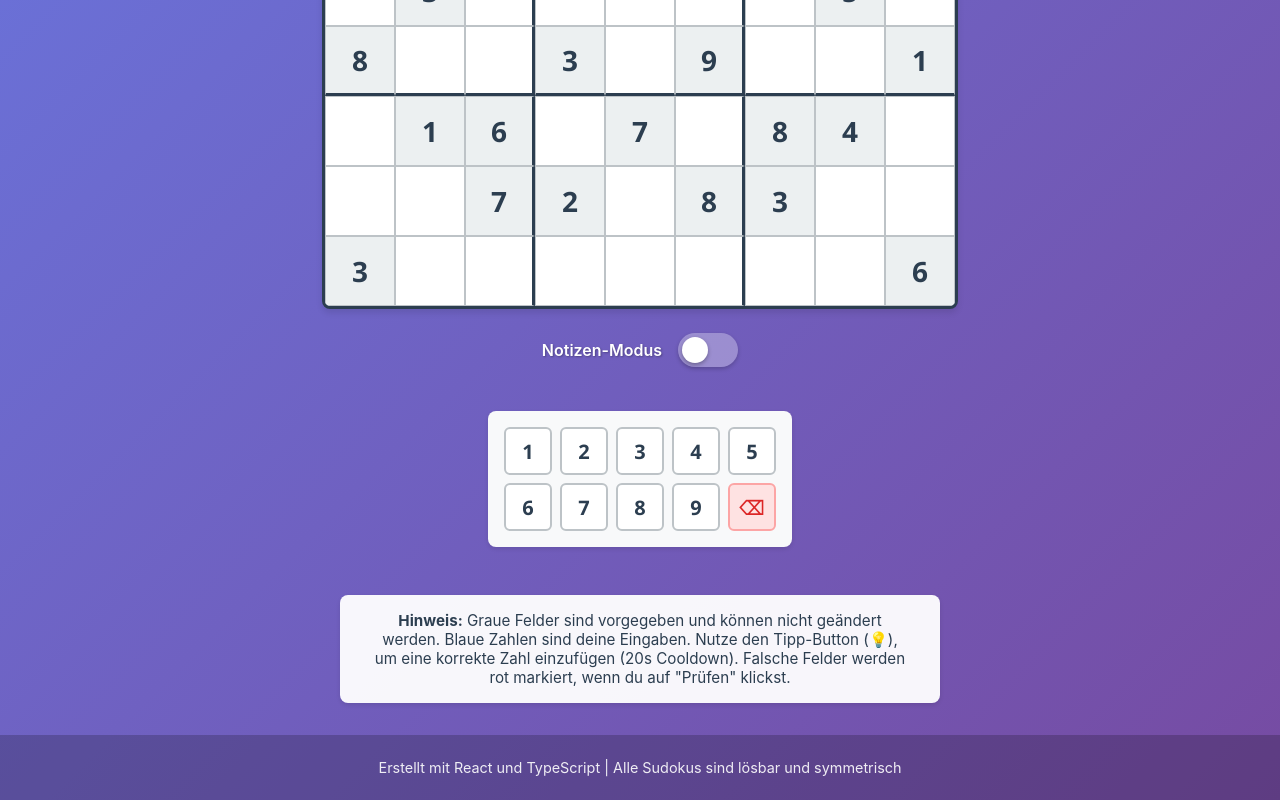
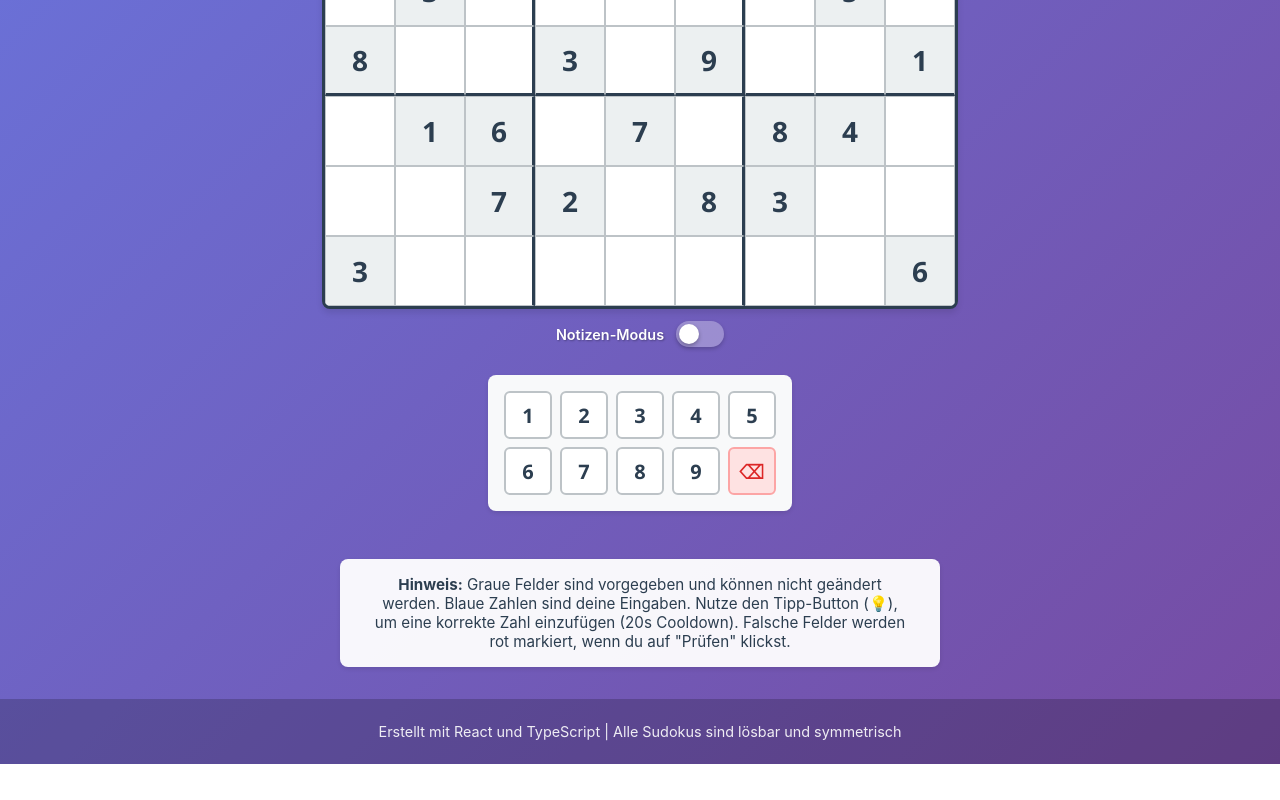
Before and after one commit to Noerdlich/sudoku-generator, a React (Create React App) app: page / in a window 1280 px wide. Shown: the part 790-1590 px from the top of the page. After the commit the page ends 1554 px from the top, so only its background shows below. Built offline with nearby package versions, Linux system fonts and the light colour scheme.

Commit message:
style: adjust notes toggle slider dimensions and spacing for improved UI

```diff
--- a/src/App.css
+++ b/src/App.css
@@ -207,7 +207,7 @@
 
 /* Toggle Slider für Notizen-Modus */
 .notes-toggle-slider {
-  margin: 1.5rem 0;
+  margin: 0.75rem 0 0.5rem;
   width: 100%;
   max-width: 600px;
 }
@@ -216,13 +216,13 @@
   display: flex;
   align-items: center;
   justify-content: center;
-  gap: 1rem;
+  gap: 0.75rem;
   cursor: pointer;
   user-select: none;
 }
 
 .toggle-text {
-  font-size: 1rem;
+  font-size: 0.9rem;
   font-weight: 600;
   color: white;
   text-shadow: 1px 1px 2px rgba(0, 0, 0, 0.3);
@@ -230,8 +230,8 @@
 
 .toggle-switch {
   position: relative;
-  width: 60px;
-  height: 34px;
+  width: 48px;
+  height: 26px;
 }
 
 .toggle-switch input {
@@ -249,17 +249,17 @@
   bottom: 0;
   background-color: rgba(255, 255, 255, 0.3);
   transition: 0.3s;
-  border-radius: 34px;
+  border-radius: 26px;
   box-shadow: 0 2px 4px rgba(0, 0, 0, 0.2);
 }
 
 .slider:before {
   position: absolute;
   content: "";
-  height: 26px;
-  width: 26px;
-  left: 4px;
-  bottom: 4px;
+  height: 20px;
+  width: 20px;
+  left: 3px;
+  bottom: 3px;
   background-color: white;
   transition: 0.3s;
   border-radius: 50%;
@@ -271,7 +271,7 @@
 }
 
 .toggle-switch input:checked + .slider:before {
-  transform: translateX(26px);
+  transform: translateX(22px);
 }
 
 .toggle-switch input:disabled + .slider {
```
